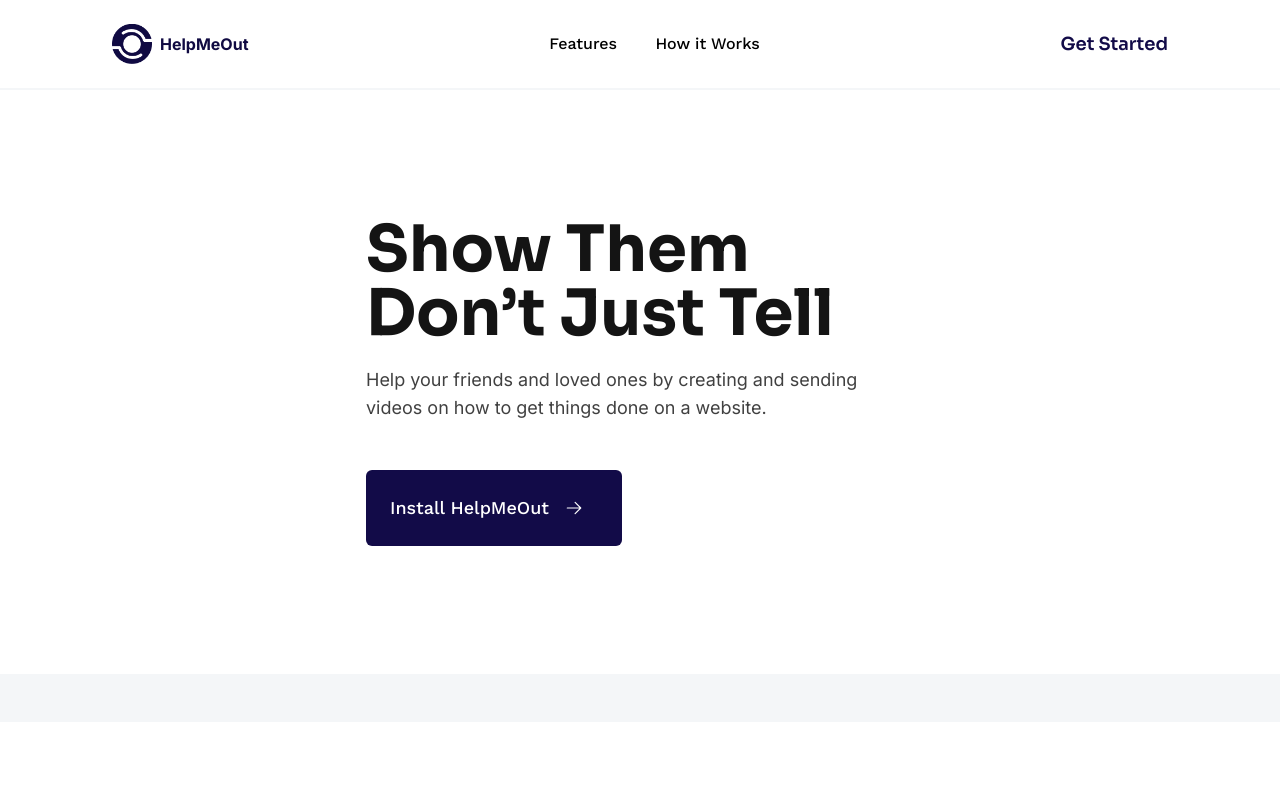
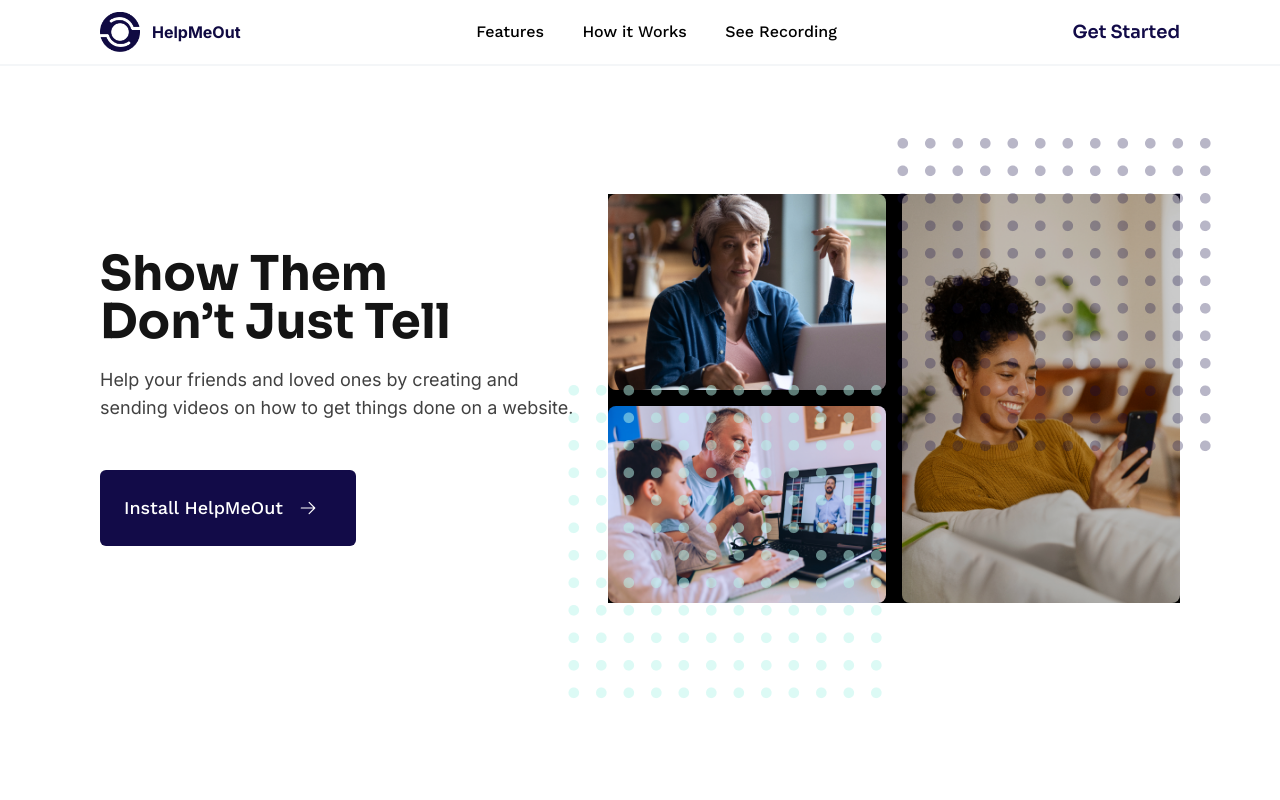
Before and after one commit to JacceyCode/ChromeExtension_HNGxStage5Task, a React (Vite) app: page / in a window 1280 px wide. Shown: the top 800 px of the page. Built offline with nearby package versions, Linux system fonts and the light colour scheme.

Commit message:
redesign stage1

```diff
--- a/src/App.jsx
+++ b/src/App.jsx
@@ -1,5 +1,5 @@
 import { RouterProvider, createBrowserRouter } from "react-router-dom";
-import AppLayout from "./pages/AppLayout";
+import AppLayout from "./components/AppLayout";
 import Home from "./pages/Home";
 import Login from "./pages/Login";
 import Error from "./pages/Error";
--- a/src/pages/AppLayout.jsx
+++ b/src/components/AppLayout.jsx
@@ -1,11 +1,11 @@
 import { Outlet } from "react-router-dom";
-import Footer from "../components/Footer";
+// import Footer from "./Footer";
 
 function AppLayout() {
   return (
-    <main className="bg-background">
+    <main className="m-auto max-w-[90rem] bg-background">
       <Outlet />
-      <Footer />
+      {/* <Footer /> */}
     </main>
   );
 }
--- a/src/components/Logo.jsx
+++ b/src/components/Logo.jsx
@@ -2,7 +2,7 @@ import { Link } from "react-router-dom";
 
 function Logo() {
   return (
-    <Link to="/" className="flex items-center gap-2">
+    <Link to="/" className="flex items-center gap-3">
       <img
         className="h-[2.5rem] w-[2.5rem]"
         src="./images/icon.png"
--- a/src/features/Header.jsx
+++ b/src/features/Header.jsx
@@ -1,13 +1,14 @@
-import { Link } from "react-router-dom";
+import { Link, NavLink } from "react-router-dom";
 import Logo from "../components/Logo";
 
 function Header() {
   return (
-    <header className="flex flex-col items-center justify-between gap-4 border-b-2 border-solid border-background bg-white px-[2rem] py-[1.5rem] md:flex-row lg:px-[7rem] 2xl:px-[9rem]">
+    <header className="laptop:flex-row laptop:px-[6.25rem] laptop:justify-between flex w-full flex-col items-center justify-center gap-2 border-b-2 border-solid border-background bg-white px-4 py-[0.75rem]">
       <Logo />
-      <nav className="flex items-center gap-[2.4rem] font-worksans text-base font-medium text-[#000]">
+      <nav className="text-black laptop:gap-[2.4rem] flex items-center gap-3 font-worksans text-base font-medium">
         <a href="#features">Features</a>
         <a href="#howitworks">How it Works</a>
+        <NavLink to="/recording">See Recording</NavLink>
       </nav>
       <Link
         to="/login"
--- a/src/features/Hero.jsx
+++ b/src/features/Hero.jsx
@@ -3,18 +3,48 @@ import { HiArrowRight } from "react-icons/hi2";
 
 function Hero() {
   return (
-    <section className="flex flex-wrap justify-center gap-20 bg-white px-4 py-16 sm:gap-24 sm:py-32 lg:px-32 xl:flex-nowrap">
+    <section className="laptop:flex-nowrap laptop:px-[6.25rem] laptop:py-32 laptop:justify-start flex w-full flex-wrap items-center justify-center gap-8 bg-white px-4 py-16">
       <section className="flex flex-col items-start justify-center">
-        <h1 className="mb-[1.25rem] font-sora text-[2.4rem] font-bold leading-[100%] text-secondary sm:text-[4rem]">
+        <h1 className="tablet:text-[3rem] mb-[1.25rem] font-sora text-[2.4rem] font-bold leading-[100%] text-secondary">
           Show Them <br /> Don’t Just Tell
         </h1>
-        <p className="mb-12 font-inter text-lg font-normal text-[#000]/[.75] sm:w-[34.25rem]">
+        <p className="text-black/75 mb-12 font-inter text-lg font-normal">
           Help your friends and loved ones by creating and sending videos on how
           to get things done on a website.
         </p>
         <Link className="flex w-64 items-center justify-start gap-4 rounded-md bg-primary p-6 font-worksans text-lg font-medium text-white">
           Install HelpMeOut <HiArrowRight />{" "}
         </Link>
+      </section>
+
+      <section className="bg-black relative grid w-full grid-cols-2 grid-rows-2 items-stretch justify-items-stretch gap-4">
+        <img
+          className="absolute -right-12 -top-14 z-20"
+          src="./images/svg1.png"
+          alt="dots"
+        />
+
+        <img
+          className="absolute -bottom-24 -left-10 z-20"
+          src="./images/svg2.png"
+          alt="dots"
+        />
+
+        <img
+          className="z-10 rounded-lg"
+          src="./images/image1.png"
+          alt="image"
+        />
+        <img
+          className="z-10 rounded-lg"
+          src="./images/image2.png"
+          alt="image"
+        />
+        <img
+          className="z-10 col-start-2 row-span-2 row-start-1 rounded-lg"
+          src="./images/image3.png"
+          alt="image"
+        />
       </section>
       {/* <section className="relative flex items-center justify-center px-4">
         <section className="flex gap-4">
--- a/src/pages/Home.jsx
+++ b/src/pages/Home.jsx
@@ -1,15 +1,15 @@
-import Features from "../features/Features";
 import Header from "../features/Header";
 import Hero from "../features/Hero";
-import HowItWorks from "../features/HowItWorks";
+// import Features from "../features/Features";
+// import HowItWorks from "../features/HowItWorks";
 
 function Home() {
   return (
     <>
       <Header />
       <Hero />
-      <Features />
-      <HowItWorks />
+      {/* <Features /> */}
+      {/* <HowItWorks /> */}
     </>
   );
 }
--- a/tailwind.config.cjs
+++ b/tailwind.config.cjs
@@ -9,15 +9,20 @@ export default {
       secondary: "#141414",
       tertiary: "#1B233D",
       white: "#FFF",
+      black: "#000",
     },
-    extend: {
-      fontFamily: {
-        inter: ["Inter", "sans-serif"],
-        worksans: ["Work Sans", "sans-serif"],
-        sora: ["Sora", "sans-serif"],
-        sen: ["Sen", "sans-serif"],
-      },
+    screens: {
+      tablet: "640px",
+      laptop: "1024px",
+      desktop: "1440px",
     },
+    fontFamily: {
+      inter: ["Inter", "sans-serif"],
+      worksans: ["Work Sans", "sans-serif"],
+      sora: ["Sora", "sans-serif"],
+      sen: ["Sen", "sans-serif"],
+    },
+    extend: {},
   },
   plugins: [],
 };
```
